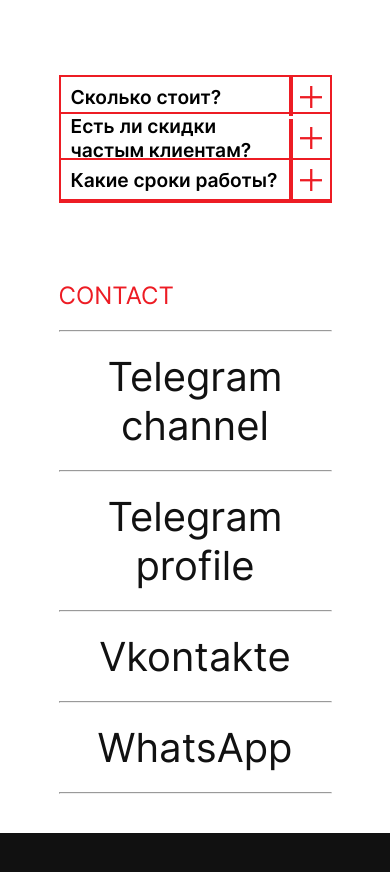
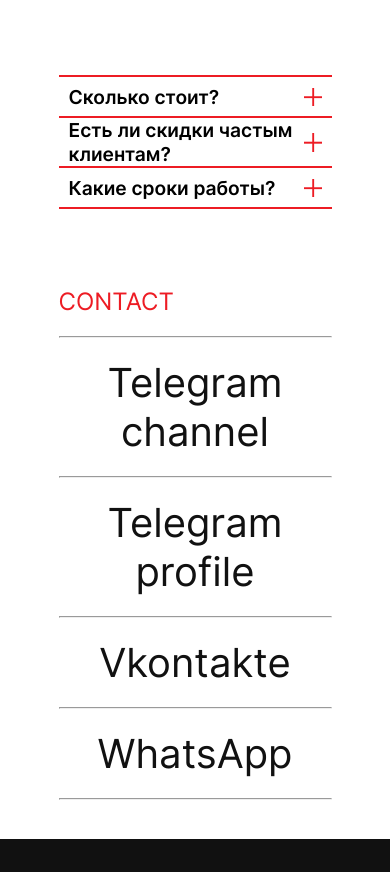
Before and after one commit to Shauhalov/site1, a plain HTML site: page index.html in a window 390 px wide. Shown: the part 1760-2632 px from the top of the page. Drawn offline with Linux system fonts and the light colour scheme; a web font is replaced by a local one.

Commit message:
повышена адаптивность блока faq под мобильные устройства

```diff
--- a/style.css
+++ b/style.css
@@ -322,31 +322,43 @@ footer {
       max-width: 100%; /* Установите максимальную ширину по желанию */
    }
 
-   .faq-question {
-      font-size: 1.2rem; /* Уменьшаем размер шрифта для вопросов */
+   .faq-container {
+      padding: 10px; /* Уменьшаем отступы */
+  }
+
+  .faq-item {
+      border-left: none; /* Убираем боковые границы */
+      border-right: none;
+
+      border-top: 2px solid #ED1C24; /* Уменьшаем толщину верхней границы */
+      margin-top: 0; /* Убираем отрицательный верхний отступ */
+  }
+
+  .faq-question {
+      font-size: 1.2rem; /* Уменьшаем размер шрифта */
       padding-left: 10px; /* Уменьшаем отступ слева */
   }
 
   .toggle {
       font-size: 1.5rem; /* Уменьшаем размер иконки */
-      width: 10vw; /* Ширина иконки */
-      height: 10vw; /* Высота иконки */
+      width: 10vw; /* Увеличиваем ширину для удобства нажатия */
+      height: 10vw; /* Увеличиваем высоту для удобства нажатия */
+      border-left: 0px solid #ED1C24;
   }
 
   .faq-answer {
-      margin-left: 10px; /* Уменьшаем отступ слева для ответов */
-      padding: 0 20px; /* Уменьшаем отступ по бокам */
+      margin-left: 0; /* Убираем левый отступ */
+      padding: 10px; /* Увеличиваем внутренние отступы */
   }
 
-  .faq-container {
-      padding: 15px; /* Уменьшаем отступ внутри контейнера */
+  .toggle-icon {
+      width: 50%; /* Уменьшаем размер иконки */
+      height: 50%;
   }
 
-  .faq-item {
-      border-left: 2px solid #ED1C24; /* Уменьшаем толщину бордюра */
-      border-right: 2px solid #ED1C24; /* Уменьшаем толщину бордюра */
-      border-top: 2px solid #ED1C24; /* Уменьшаем толщину бордюра */
-  }
+  .faq-item:last-of-type {
+   border-bottom: 2px solid #ED1C24;
+}
 }
 
 @media (max-width: 480px) {
```
